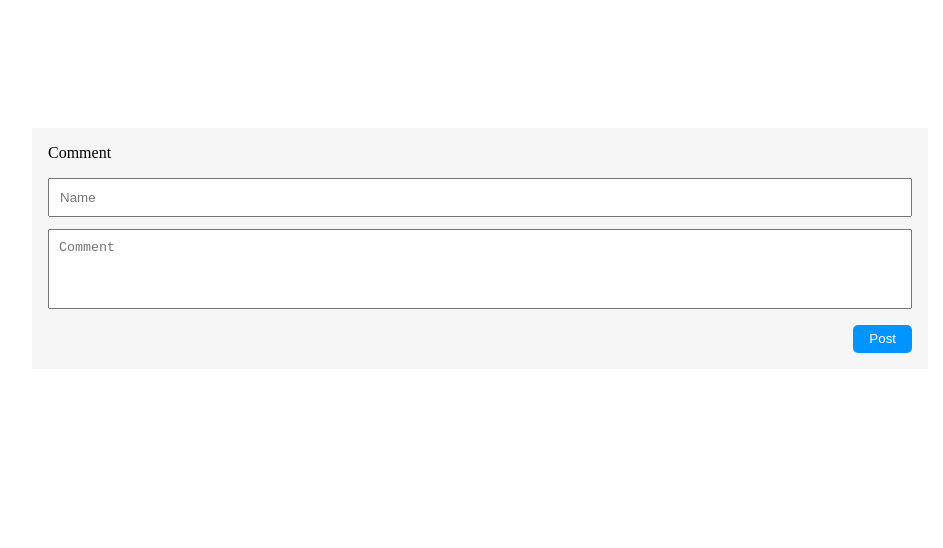
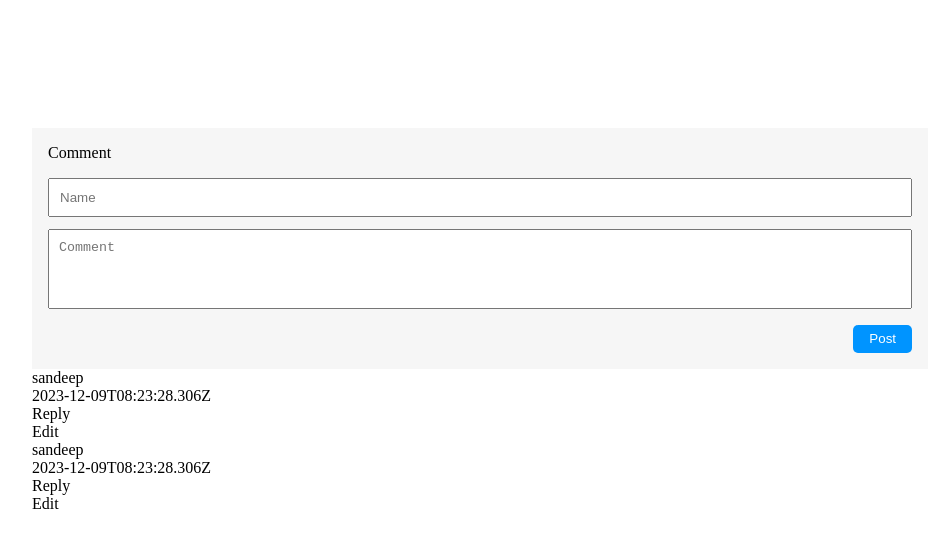
Before and after one commit to Aarushnautiyal/logWards, a React (Create React App) app: page / in a window 1280 px wide. Shown: the top 548 px of the page, without its empty margins (160-1103 px from the left). Built offline with nearby package versions, Linux system fonts and the light colour scheme.

Commit message:
date-09-12: configuring comments

```diff
--- a/src/App.jsx
+++ b/src/App.jsx
@@ -1,11 +1,13 @@
 import CommentCreationBox from "./components/CommentCreationBox"
+import Comments from "./components/Comments"
+import { data } from "./data"
 
 const App = () => {
-
 
   return (
    <div className="container">
      <CommentCreationBox/>
+     {data.map((ele,i)=><Comments key={i} data={ele}/>)}
    </div>
 
   )
--- a/src/components/CommentCreationBox.jsx
+++ b/src/components/CommentCreationBox.jsx
@@ -1,5 +1,4 @@
 import React, { useState } from 'react'
-// import { changeHandler, submitHandler } from '../utility/utils'
 import styles from "./comment.module.scss"
 
 const CommentCreationBox = () => {
@@ -10,14 +9,18 @@ const CommentCreationBox = () => {
      const submitHandler =(e)=>{
         e.preventDefault();
         const formFilled = Object.values(formData).every(e=>e.length>0)
-        console.log("mailer",formFilled);
         if(formFilled){
             const date = new Date();
             const obj = {
                 ...formData,
-                time:date
+                time:date,
+                replies:[]
             }
-            console.log("mailer data",obj)
+            setFormData({
+                userName:"",
+                userComment:""
+            })
+            localStorage.setItem("commentsData",JSON.stringify(obj))
         }
     }
      const changeHandler = (e)=>{
--- /dev/null
+++ b/src/components/Comments.jsx
@@ -0,0 +1,17 @@
+import React from 'react'
+
+const Coments = ({data}) => {
+  return (
+    <div>
+      <span>{data.userName}</span>
+      <div>{data.time}</div>
+      <p>{data.userComments}</p>
+      <div>
+        <div>Reply</div>
+        <div>Edit</div>
+      </div>
+    </div>
+  )
+}
+
+export default Coments
--- /dev/null
+++ b/src/data.js
@@ -0,0 +1,38 @@
+export const data = [{
+  userName: "sandeep",
+  userComment: "fsjhvdsa",
+  time: "2023-12-09T08:23:28.306Z",
+  replies: [
+    {
+      userName: "sandeep",
+      userComment: "fsjhvdsa",
+      time: "2023-12-09T08:23:28.306Z",
+      replies: [],
+    },
+    {
+      userName: "sandeep",
+      userComment: "fsjhvdsa",
+      time: "2023-12-09T08:23:28.306Z",
+      replies: [],
+    },
+  ],
+},
+{
+    userName: "sandeep",
+    userComment: "fsjhvdsa",
+    time: "2023-12-09T08:23:28.306Z",
+    replies: [
+      {
+        userName: "sandeep",
+        userComment: "fsjhvdsa",
+        time: "2023-12-09T08:23:28.306Z",
+        replies: [],
+      },
+      {
+        userName: "sandeep",
+        userComment: "fsjhvdsa",
+        time: "2023-12-09T08:23:28.306Z",
+        replies: [],
+      },
+    ],
+  }];
```
